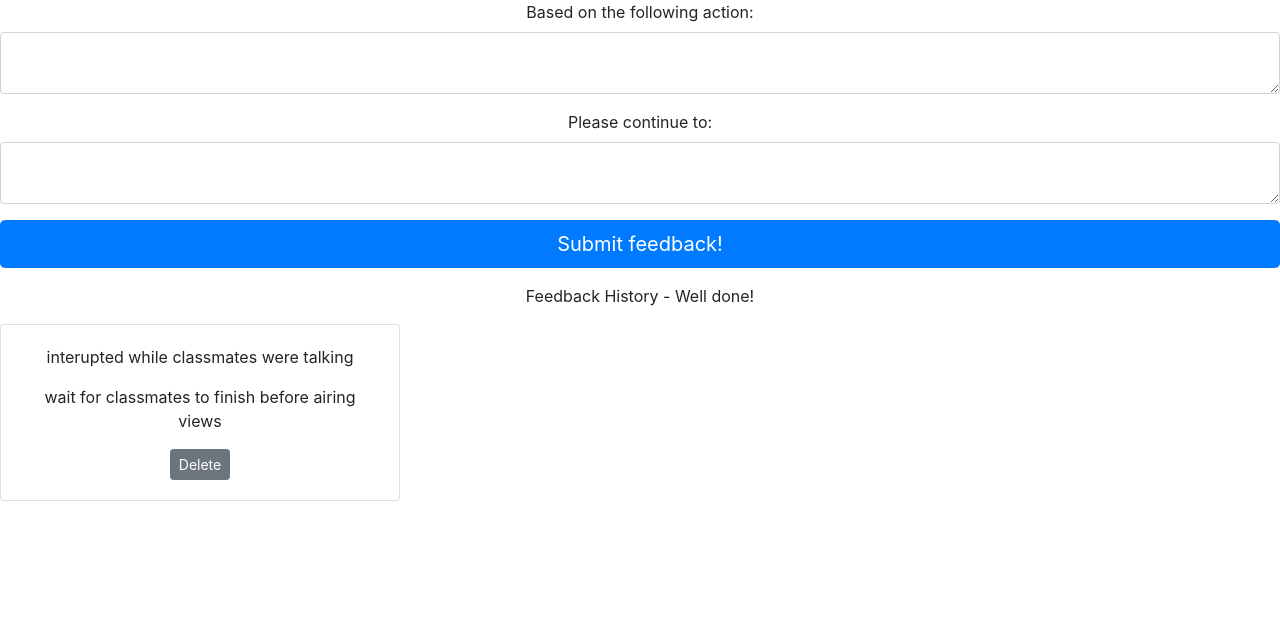
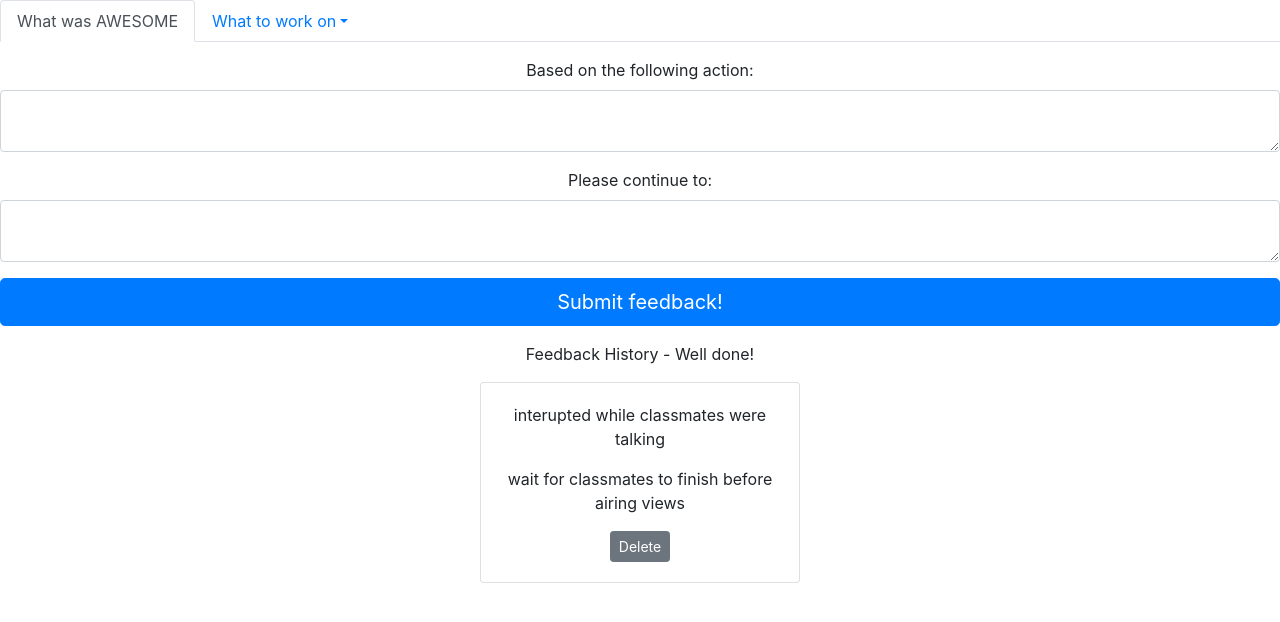
Before and after one commit to justintangjx/Team-Training_Check-in, a React (Create React App) app in the folder feedback-crm/: page / in a window 1280 px wide. Shown: the top 622 px of the page. Built offline with nearby package versions, Linux system fonts and the light colour scheme.

Commit message:
card display

```diff
--- a/feedback-crm/src/App.js
+++ b/feedback-crm/src/App.js
@@ -9,6 +9,15 @@ class App extends Component {
   render() {
     return (
       <div className="App">
+      <ul className="nav nav-tabs">
+      <li className="nav-item">
+        <a href="/" className="nav-link active">What was AWESOME</a>
+        </li>
+        <li className="nav-item">
+        <a href="/" className="nav-link dropdown-toggle" data-toggle="dropdown">What to work on</a>
+        </li>
+        </ul>
+        <p />
         <FeedbackBox />
 
       </div>
--- a/feedback-crm/src/Components/singleFeedback/singleFeedback.js
+++ b/feedback-crm/src/Components/singleFeedback/singleFeedback.js
@@ -3,8 +3,7 @@ import React, { Component } from "react";
 class DisplaySingleFeedback extends Component {
   render() {
     return (
-      <div className="feedback">
-        <div className="card" style={{ width: "25rem", textAlign: "center" }}>
+      <div className="card" style={{ width: '20rem', display:"inline-block"}} >
         <div className="card-body">
           <p className="feedback-header">{this.props.feedback.action}</p>
           <p className="feedback-body">{this.props.feedback.improvement}</p>
@@ -16,7 +15,6 @@ class DisplaySingleFeedback extends Component {
           </button>
         </div>
       </div>
-      </div>
     );
   }
 }
```
Lines whose indentation alone changed are shown as unchanged.
